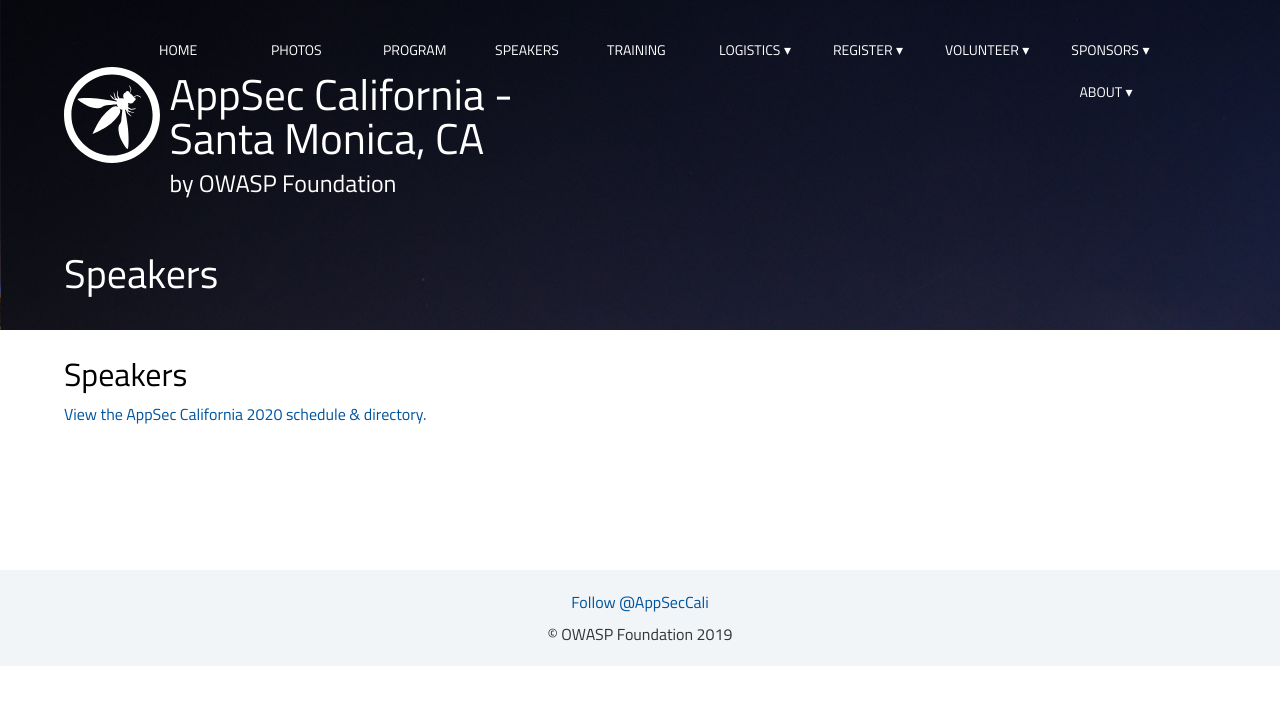
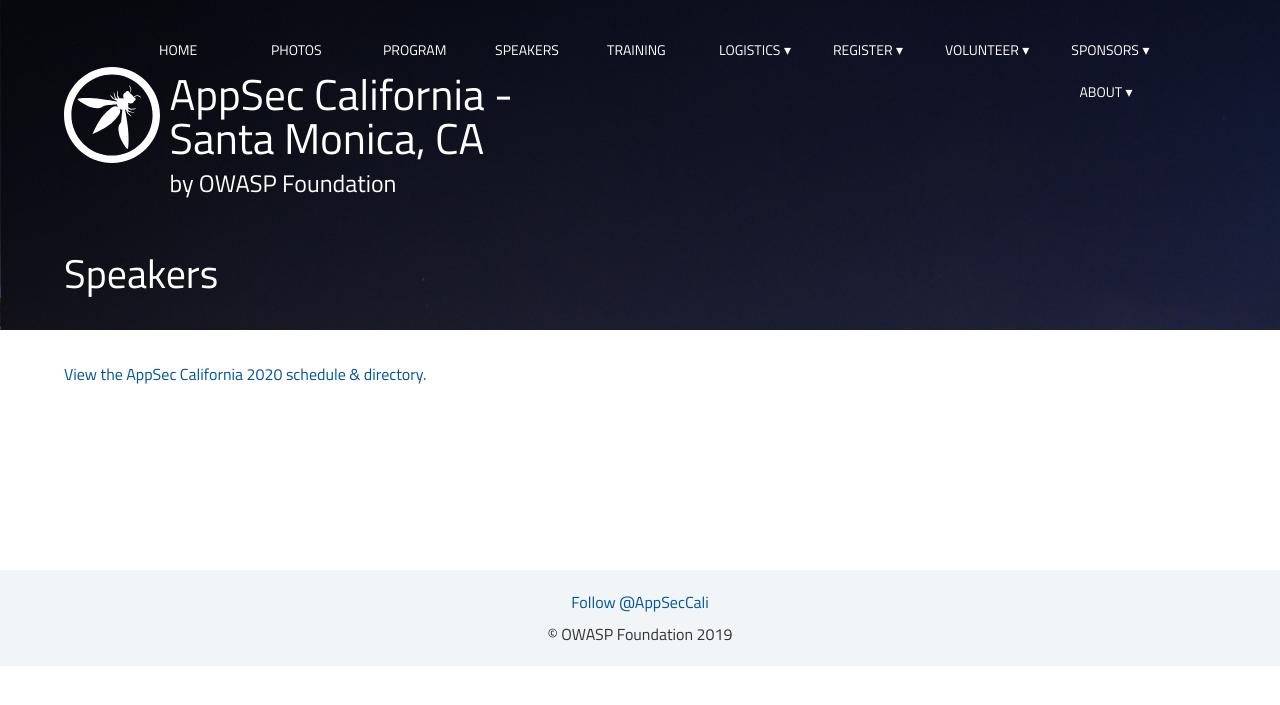
Before and after one commit to OWASP/2020-appseccalifornia, a Jekyll site: the page built from speakers/index.html, in a window 1280 px wide. Shown: the top 705 px of the page. Built offline with Jekyll 4.4.1, drawn with Linux system fonts in a browser that asks for light colours; some web fonts are replaced; a script that is not in the unit is left out; comment, search, counter and statistics services are not loaded.

Commit message:
removing redundant title

```diff
--- a/speakers/index.html
+++ b/speakers/index.html
@@ -6,6 +6,5 @@
 ---
 
 <section>
-<h2>Speakers</h2>
 <a id="sched-embed" href="//appseccalifornia2020.sched.com/directory/speakers">View the AppSec California 2020 schedule &amp; directory.</a><script type="text/javascript" src="//appseccalifornia2020.sched.com/js/embed.js"></script>
 </section>
```
